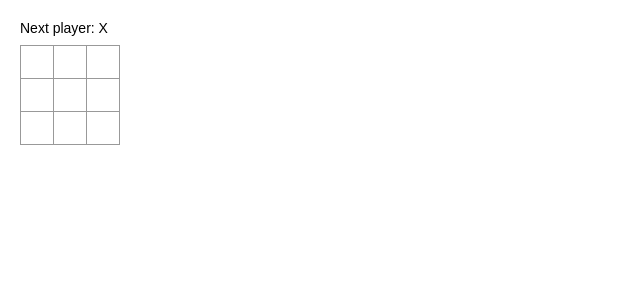
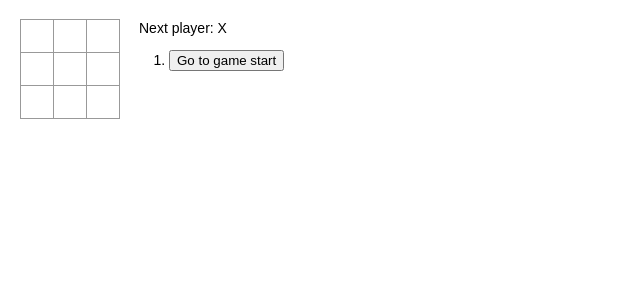
Before and after one commit to DaiMou007/first-react, a React (Create React App) app: page / in a window 1280 px wide. Shown: the top 300 px of the page, without its empty margins (0-640 px from the left). Built offline with nearby package versions, Linux system fonts and the light colour scheme.

Commit message:
功能大体完成

```diff
--- a/src/index.js
+++ b/src/index.js
@@ -30,47 +30,18 @@ function Square(props) {
 }
 
 class Board extends React.Component {
-  constructor(props) {
-    super(props);
-    this.state = {
-      squares: Array(9).fill(null),
-      xIsNext: true,
-    };
-  }
-
-  handleClick(i) {
-    // slice创建数组的副本
-    const squares = this.state.squares.slice();
-    //如果有玩家胜出或者某个square已被填充
-    if (calculateWinner(squares) || squares[i]) {
-      return;
-    }
-    squares[i] = this.state.xIsNext ? 'X' : 'O';
-    this.setState({ squares: squares, xIsNext: !this.state.xIsNext });
-  }
-
   renderSquare(i) {
     return (
       <Square
-        value={this.state.squares[i]}
-        onClick={() => this.handleClick(i)}
+        value={this.props.squares[i]}
+        onClick={() => this.props.onClick(i)}
       />
     );
   }
 
   render() {
-    const winner = calculateWinner(this.state.squares);
-
-    let status;
-    if (winner) {
-      status = `Winner:${winner}`;
-    } else {
-      status = `Next player: ${this.state.xIsNext ? 'X' : 'O'}`;
-    }
-
     return (
       <div>
-        <div className="status">{status}</div>
         <div className="board-row">
           {this.renderSquare(0)}
           {this.renderSquare(1)}
@@ -92,18 +63,94 @@ class Board extends React.Component {
 }
 
 class Game extends React.Component {
+  constructor(props) {
+    super(props);
+    this.state = {
+      history: [
+        {
+          squares: Array(9).fill(null),
+        },
+      ],
+      stepNumber: 0,
+      xIsNext: true,
+    };
+  }
+
   render() {
+    const history = this.state.history;
+    const current = history[this.state.stepNumber];
+    const winner = calculateWinner(current.squares);
+
+    const moves = history.map((step, move) => {
+      const desc = move ? 'Go to move #' + move : `Go to game start`;
+
+      return (
+        <li key={move}>
+          <button onClick={() => this.jumpTo(move)}>{desc}</button>
+        </li>
+      );
+    });
+
+    let status;
+    if (winner) {
+      status = `Winner:${winner}`;
+    } else {
+      status = `Next player: ${this.state.xIsNext ? 'X' : 'O'}`;
+    }
     return (
       <div className="game">
         <div className="game-board">
-          <Board />
+          <Board
+            squares={current.squares}
+            onClick={(i) => this.handleClick(i)}
+          />
         </div>
         <div className="game-info">
-          <div>{/* status */}</div>
-          <ol>{/* TODO */}</ol>
+          <div>{status}</div>
+          <ol>{moves}</ol>
         </div>
       </div>
     );
+  }
+
+  handleClick(i) {
+    // slice创建数组的副本
+    const history = this.state.history.slice(0, this.state.stepNumber + 1);
+    const current = history[history.length - 1];
+    const squares = current.squares.slice();
+    //如果有玩家胜出或者某个square已被填充
+    if (calculateWinner(squares) || squares[i]) {
+      return;
+    }
+    squares[i] = this.state.xIsNext ? 'X' : 'O';
+    this.setState({
+      history: history.concat([
+        {
+          squares: squares,
+        },
+      ]),
+      stepNumber: history.length,
+      xIsNext: !this.state.xIsNext,
+    });
+  }
+
+  jumpTo(step) {
+    if (step === 0) {
+      this.setState({
+        history: [
+          {
+            squares: Array(9).fill(null),
+          },
+        ],
+        stepNumber: 0,
+        xIsNext: true,
+      });
+    } else {
+      this.setState({
+        stepNumber: step,
+        xIsNext: step % 2 === 0,
+      });
+    }
   }
 }
 
```
